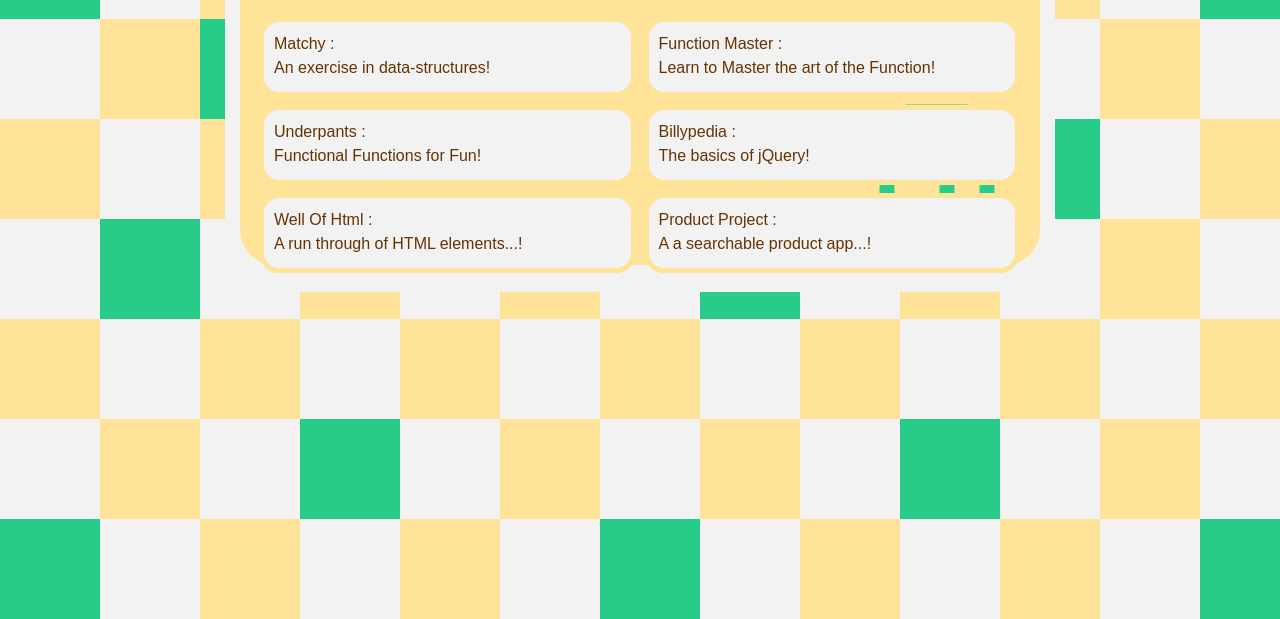
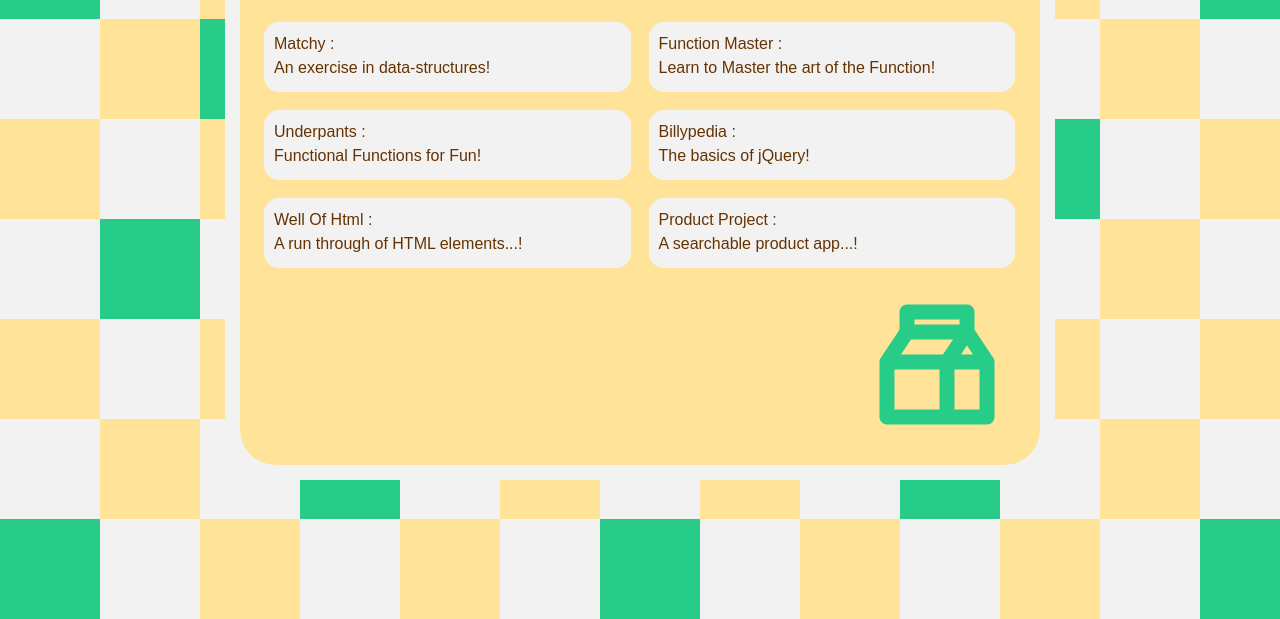
Before and after one commit to livrush/os-porfolio, a plain HTML site: page portfolio.html in a window 1280 px wide. Shown: the part 181-800 px from the top of the page. Drawn offline with nearby package versions, Linux system fonts and the light colour scheme.

Commit message:
Updated portfolio page

```diff
--- a/portfolio.html
+++ b/portfolio.html
@@ -90,7 +90,7 @@
                 display: block;
                 padding:15px;
                 border-radius:35px;
-                min-height:300px;
+                min-height:500px;
            }
 
            /* portfolio styles */
--- a/projects/projects.json
+++ b/projects/projects.json
@@ -1 +1 @@
-{"projects":[{"name":"matchy","title":"Matchy","description":"An exercise in data-structures","date":"Wednesday, November 30, 2016"},{"name":"function-master","title":"Function Master","description":" Learn to Master the art of the Function","date":"Friday, December 2, 2016"},{"name":"underpants","title":"Underpants","description":"Functional Functions for Fun","date":"Tuesday, December 6, 2016"},{"name":"billypedia","title":"Billypedia","description":"The basics of jQuery","date":"Tuesday, December 13, 2016"},{"name":"well-of-html","title":"Well Of Html","description":"A run through of HTML elements...","date":"Monday, December 19, 2016"},{"name":"product-project","title":"Product Project","description":"A a searchable product app...","date":"Monday, December 19, 2016"}]}
+{"projects":[{"name":"matchy","title":"Matchy","description":"An exercise in data-structures","date":"Wednesday, November 30, 2016"},{"name":"function-master","title":"Function Master","description":" Learn to Master the art of the Function","date":"Friday, December 2, 2016"},{"name":"underpants","title":"Underpants","description":"Functional Functions for Fun","date":"Tuesday, December 6, 2016"},{"name":"billypedia","title":"Billypedia","description":"The basics of jQuery","date":"Tuesday, December 13, 2016"},{"name":"well-of-html","title":"Well Of Html","description":"A run through of HTML elements...","date":"Monday, December 19, 2016"},{"name":"product-project","title":"Product Project","description":"A searchable product app...","date":"Monday, December 19, 2016"}]}
```
